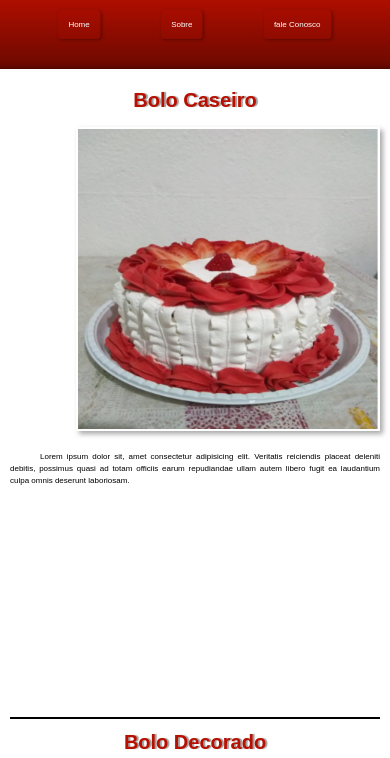
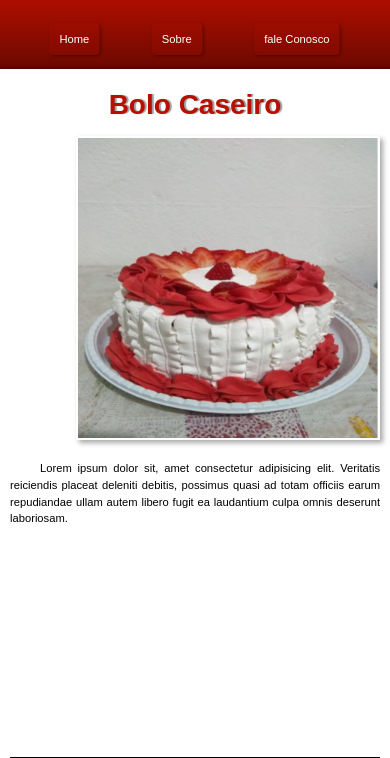
Before and after one commit to carlosmagnopereira/confeitaria, a plain HTML site: page index.html in a window 390 px wide. Shown: the part 91-849 px from the top of the page. Drawn offline with Linux system fonts and the light colour scheme.

Commit message:
update style.css

```diff
--- a/css/style.css
+++ b/css/style.css
@@ -49,7 +49,7 @@ header > p {
 
 .menu  {
     float: right;
-    margin-top: -60px;
+    margin-top: -80px;
     margin-right: 10px;
 }
 
@@ -167,13 +167,13 @@ footer a:hover {
 
 @media (max-width: 520px) {
     body {
-        font-size: 0.5rem;
+        font-size: 0.7rem;
     }
 
     .menu {
         float: none;
         margin: 0 auto;
-        margin-top:1.4rem;
+        margin-top:1.5rem;
     }
 
     .menu ul {
```
